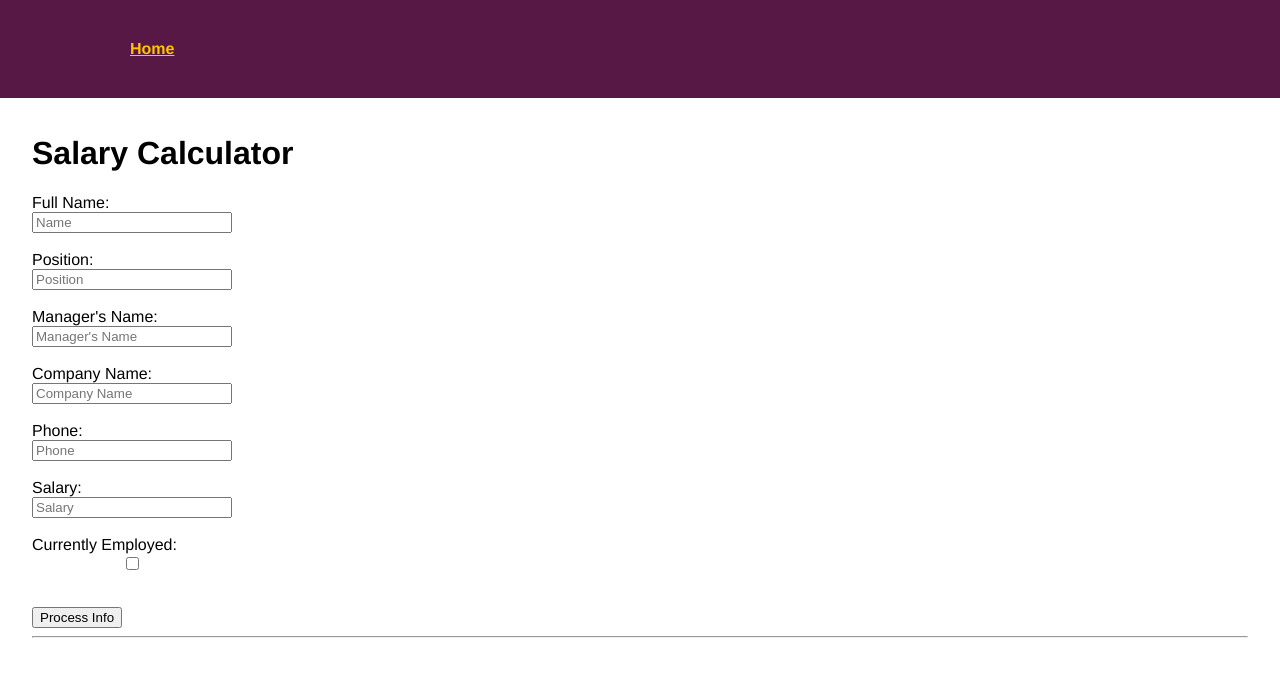
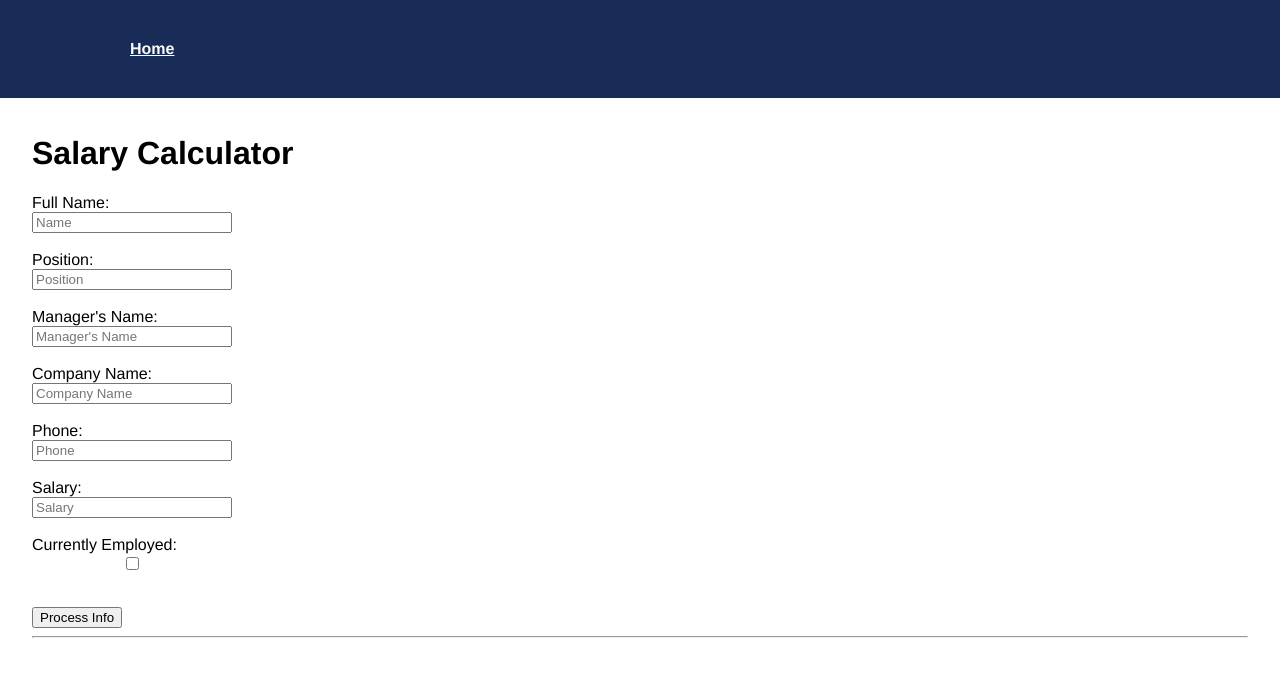
Before and after one commit to paulrsvg/salary-app, a Vue app in the folder front-end/: page / in a window 1280 px wide. Shown: the top 676 px of the page. Built offline with nearby package versions, Linux system fonts and the light colour scheme.

Commit message:
cleaning up css on various components

```diff
--- a/front-end/src/App.vue
+++ b/front-end/src/App.vue
@@ -20,12 +20,14 @@ body {
 
  .results{
     display: grid;
-    grid-template-columns: repeat(auto-fit, minmax(410px, 1fr));
-    grid-gap: 1rem;
+    /* grid-template-columns: repeat(auto-fit, minmax(410px, 1fr)); */
+    grid-template-columns: repeat(auto-fit, minmax(330px, 1fr));;
+    grid-gap: 1.2rem;
     /* text-align: center !important; */
 }
+
 #app {
-  font-family: 'Avenir', Helvetica, Arial, sans-serif;
+  font-family: Helvetica, Arial, sans-serif;
   -webkit-font-smoothing: antialiased;
   -moz-osx-font-smoothing: grayscale;
 }
@@ -33,7 +35,7 @@ body {
 .header {
   display: flex;
   justify-content: space-between;
-  background: #571845;
+  background: #182c57;
   padding: 10px 100px;
   color: white;
 }
@@ -48,7 +50,7 @@ body {
 }
 
 #nav a.router-link-exact-active {
-  color: #FFC300;
+  color: rgb(250, 250, 250);
 }
 
 .content {
--- a/front-end/src/components/BusinessCard.vue
+++ b/front-end/src/components/BusinessCard.vue
@@ -26,7 +26,7 @@ export default {
 <style scoped>
 /* scoped styles only affect this component */
 .wrapper{
-     max-width: 30em;
+     max-width: 27em;
 }
 .card {
   border: 2px solid black;
--- a/front-end/src/components/SalaryTable.vue
+++ b/front-end/src/components/SalaryTable.vue
@@ -30,25 +30,19 @@ export default {
   props: {
     employee: Object
   },
-  methods: {
-
-  }
 }
-//write script to flip numbers to the $USD currencyformat
-//console.log(new Intl.NumberFormat('en-US', { style: 'currency', currency: 'USD' }).format(number));
-
 </script>
 
 
 <style scoped>
-/* scoped styles only affect this component */
 .wrapper{
 
     margin-top: 2em;
 }
 table.salary {
-	min-width: 25em;
+	min-width: 30em;
 	border-collapse: collapse;
+    border: 1px solid
 }
 table.salary caption {
 	background-color: ActiveCaption;
@@ -60,6 +54,9 @@ table.salary thead th {
 	text-align: right;
 	border-bottom: 2px solid #000;
 }
+th , td {
+    border-right: 2px solid black;
+}
 table.salary tbody {
 	background-color: #eeeeee;
 	text-align: right;
--- a/front-end/src/views/Home.vue
+++ b/front-end/src/views/Home.vue
@@ -1,6 +1,5 @@
 <template>
 <div>
-  <!-- <h1>Current Employees</h1> -->
   <h1>Salary Calculator</h1>
   <div class = "input">
 
@@ -27,8 +26,6 @@
       <input v-model="status" type="checkbox" >
 
     </label>
-
-    <!-- work on validation here tho! -->
     <p></p>
     <p v-if="errors.length">
       <b>Please correct the following error(s):</b>
@@ -41,9 +38,7 @@
   </form>
 </div>
 
-
     <hr>
-  <!-- <div v-if="employees" class="results"> -->
     <div v-if="employee.name" class="results">
   <!-- <div v-for="employee in employees" v-bind:key="employee.id" class="results"> -->
 
```
